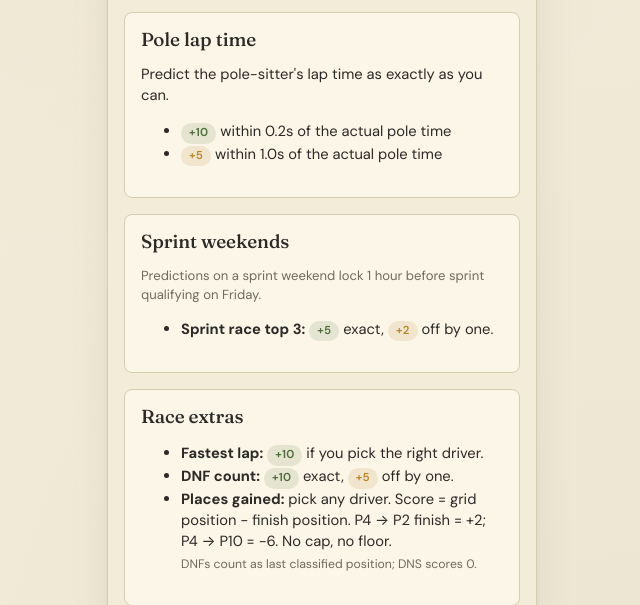
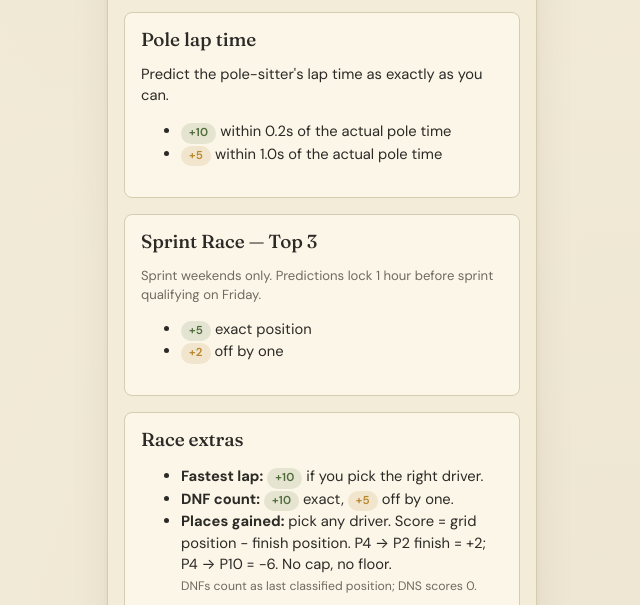
Before and after one commit to amiablealex/f1-predictions, a Flask app: page /rules/ in a window 1280 px wide. Shown: the part 1021-1626 px from the top of the page, without its empty margins (318-958 px from the left). Run offline with Flask 3, Linux system fonts and the light colour scheme.

Commit message:
updated formatting of sprint bullet points for consistency to other sections

```diff
--- a/app/templates/rules/rules.html
+++ b/app/templates/rules/rules.html
@@ -58,14 +58,16 @@
 </section>
 
 <section class="card">
-  <h3>Sprint weekends</h3>
-  <p class="small muted">
-    Predictions on a sprint weekend lock 1 hour before sprint qualifying on Friday.
-  </p>
+  <h3>Sprint Race — Top 3</h3>
+  <p class="small muted">Sprint weekends only. Predictions lock 1 hour before sprint qualifying on Friday.</p>
   <ul>
-    <li><strong>Sprint race top 3:</strong>
-      <span class="{{ cfg.sprint_top3_correct|points_class('sprint_top3') }}">+{{ cfg.sprint_top3_correct }}</span> exact,
-      <span class="{{ cfg.sprint_top3_one_off|points_class('sprint_top3') }}">+{{ cfg.sprint_top3_one_off }}</span> off by one.
+    <li>
+      <span class="{{ cfg.sprint_top3_correct|points_class('sprint_top3') }}">+{{ cfg.sprint_top3_correct }}</span>
+      exact position
+    </li>
+    <li>
+      <span class="{{ cfg.sprint_top3_one_off|points_class('sprint_top3') }}">+{{ cfg.sprint_top3_one_off }}</span>
+      off by one
     </li>
   </ul>
 </section>
```
